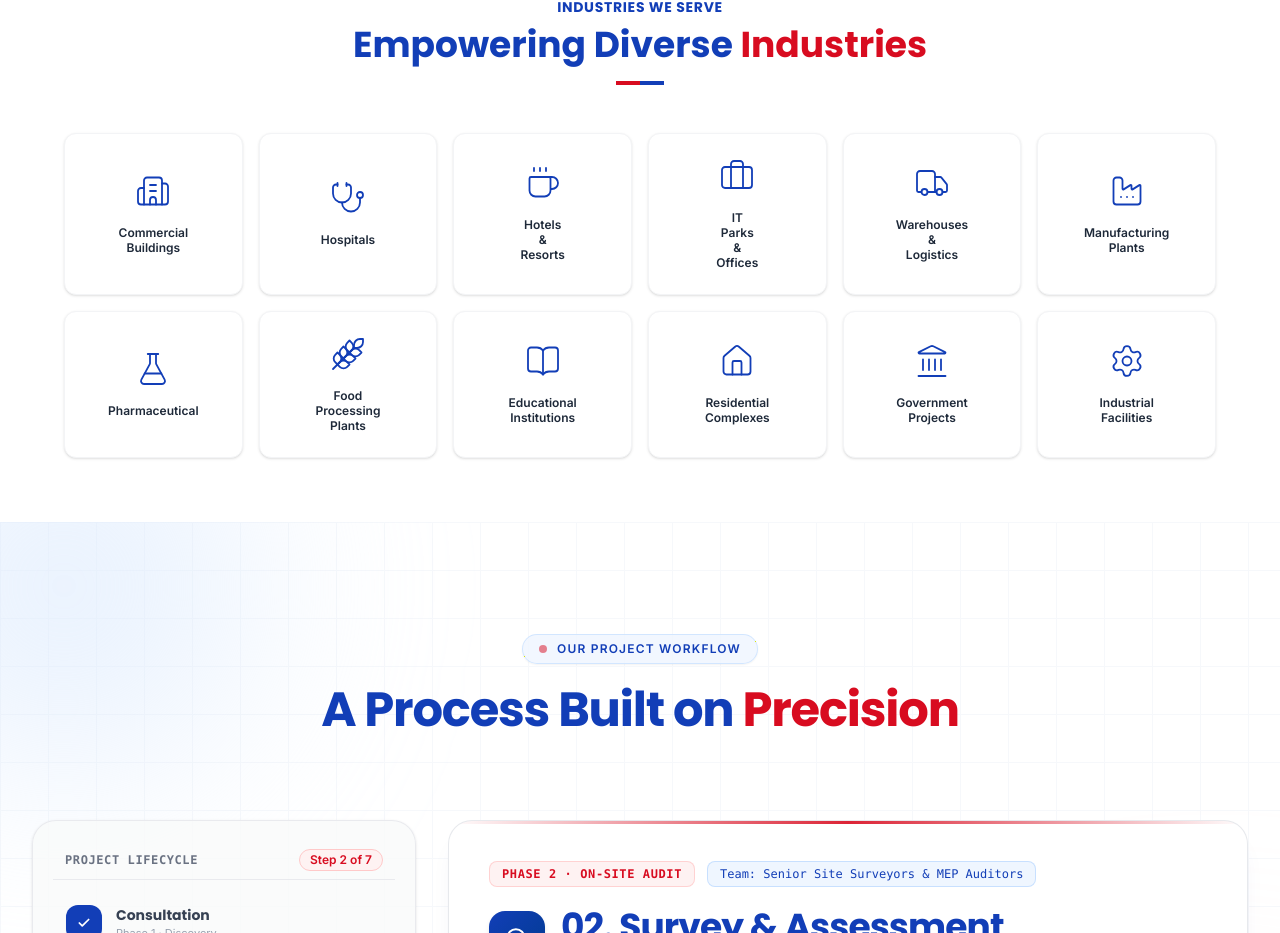
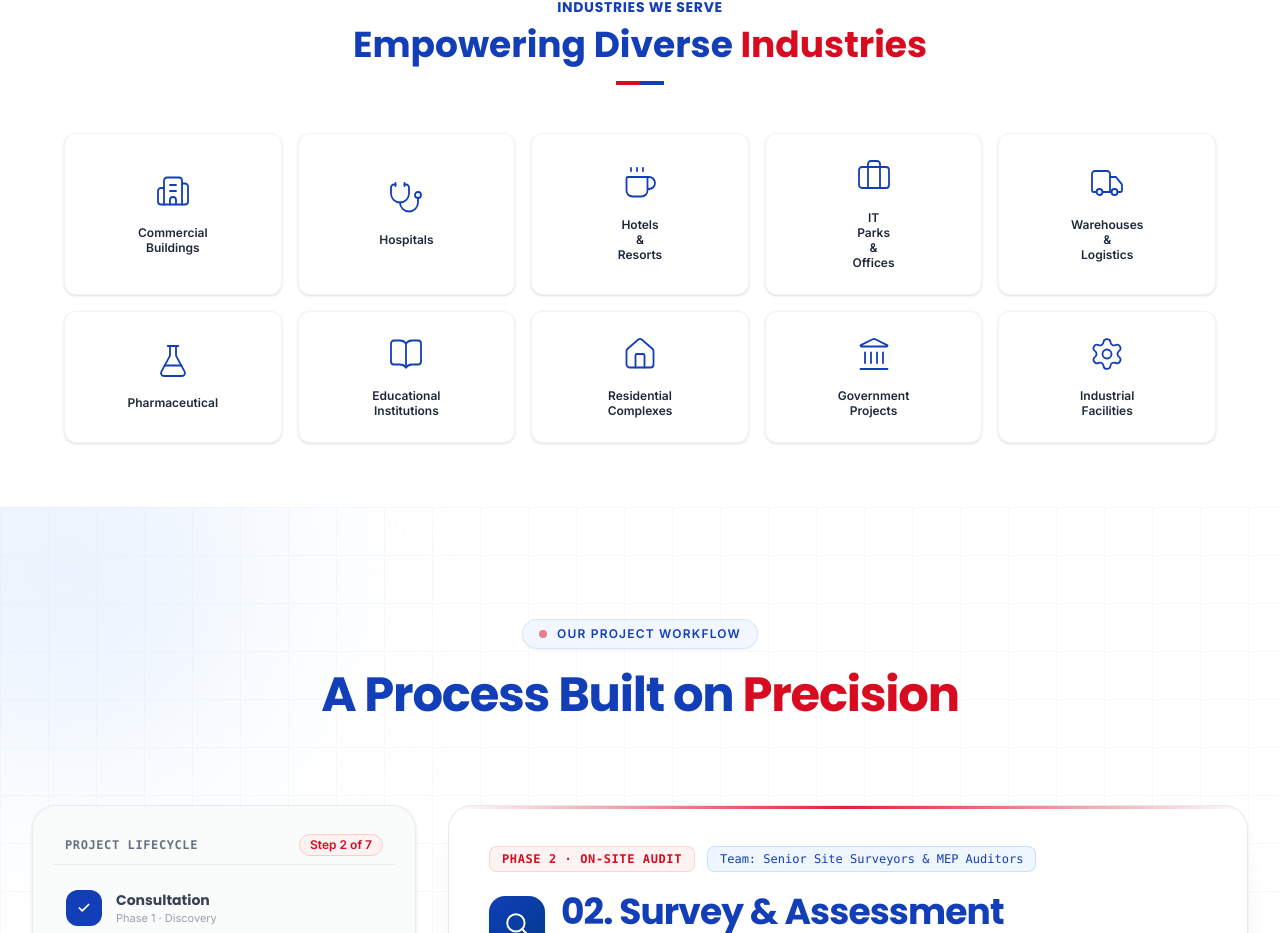
Before and after one commit to salesvericoneng-beep/Vericon, a React (Vite) app: page / in a window 1280 px wide. Shown: the part 3979-4912 px from the top of the page. Built offline with nearby package versions, Linux system fonts and the light colour scheme.

Commit message:
Update website title, key segments hover, and hero text formatting

```diff
--- a/src/components/home/Industries.jsx
+++ b/src/components/home/Industries.jsx
@@ -1,5 +1,5 @@
 import React from 'react';
-import { Building2, Stethoscope, Coffee, Briefcase, Truck, Factory, FlaskConical, Wheat, BookOpen, Home, Landmark, Settings } from 'lucide-react';
+import { Building2, Stethoscope, Coffee, Briefcase, Truck, FlaskConical, BookOpen, Home, Landmark, Settings } from 'lucide-react';
 import { motion } from 'framer-motion';
 
 const industries = [
@@ -8,9 +8,7 @@
   { icon: Coffee, label: 'Hotels & Resorts' },
   { icon: Briefcase, label: 'IT Parks & Offices' },
   { icon: Truck, label: 'Warehouses & Logistics' },
-  { icon: Factory, label: 'Manufacturing Plants' },
   { icon: FlaskConical, label: 'Pharmaceutical' },
-  { icon: Wheat, label: 'Food Processing Plants' },
   { icon: BookOpen, label: 'Educational Institutions' },
   { icon: Home, label: 'Residential Complexes' },
   { icon: Landmark, label: 'Government Projects' },
@@ -35,8 +33,8 @@
           </div>
         </div>
 
-        {/* 6x2 Grid */}
-        <div className="grid grid-cols-2 md:grid-cols-3 lg:grid-cols-6 gap-4">
+        {/* 5x2 Grid */}
+        <div className="grid grid-cols-2 md:grid-cols-3 lg:grid-cols-5 gap-4">
           {industries.map((ind, index) => (
             <motion.div
               key={index}
```
